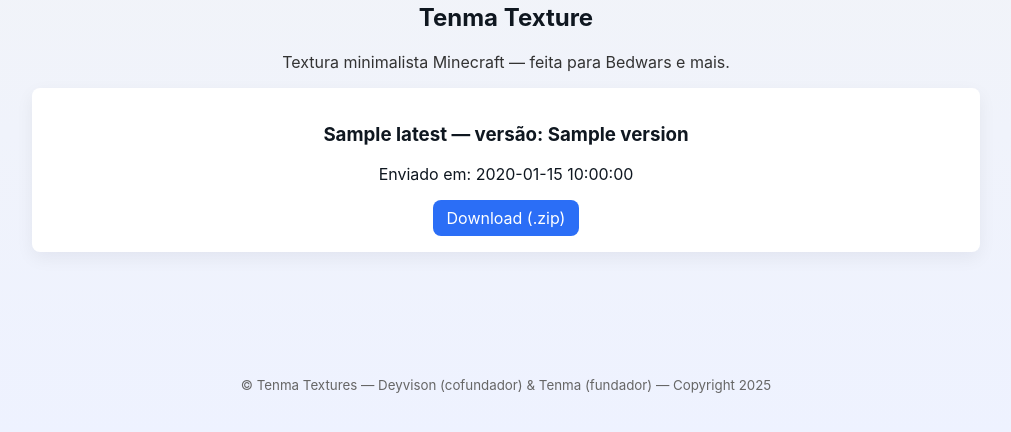
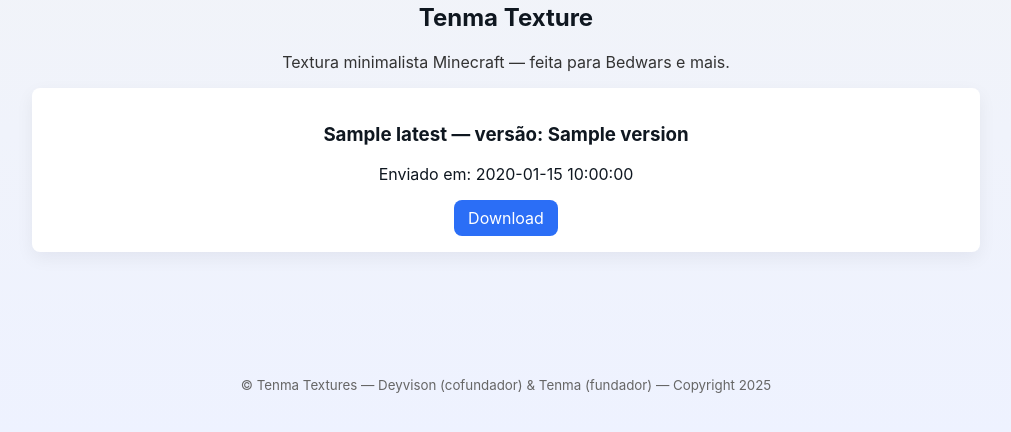
Before and after one commit to DeyvisonGamer/Texturas-sites, a Flask app: template templates/index.html in a window 1280 px wide. Shown: the part 174-606 px from the top of the page, without its empty margins (134-1145 px from the left). Run offline with Flask 3, Linux system fonts and the light colour scheme; the template is opened without the code that fills it: most values are stand-ins (such as "Sample title", 1, 10 or a date in 2020).

Commit message:
Update templates/index.html

```diff
--- a/templates/index.html
+++ b/templates/index.html
@@ -7,7 +7,7 @@
       <div class="card">
         <h3>{{ latest.name }} — versão: {{ latest.version or 'sem versão' }}</h3>
         <p>Enviado em: {{ latest.uploaded_at }}</p>
-        <a class="btn" href="/download">Download (.zip)</a>
+        <a class="btn" href="/download">Download</a>
       </div>
     {% else %}
       <p>Nenhuma textura disponível ainda.</p>
```
